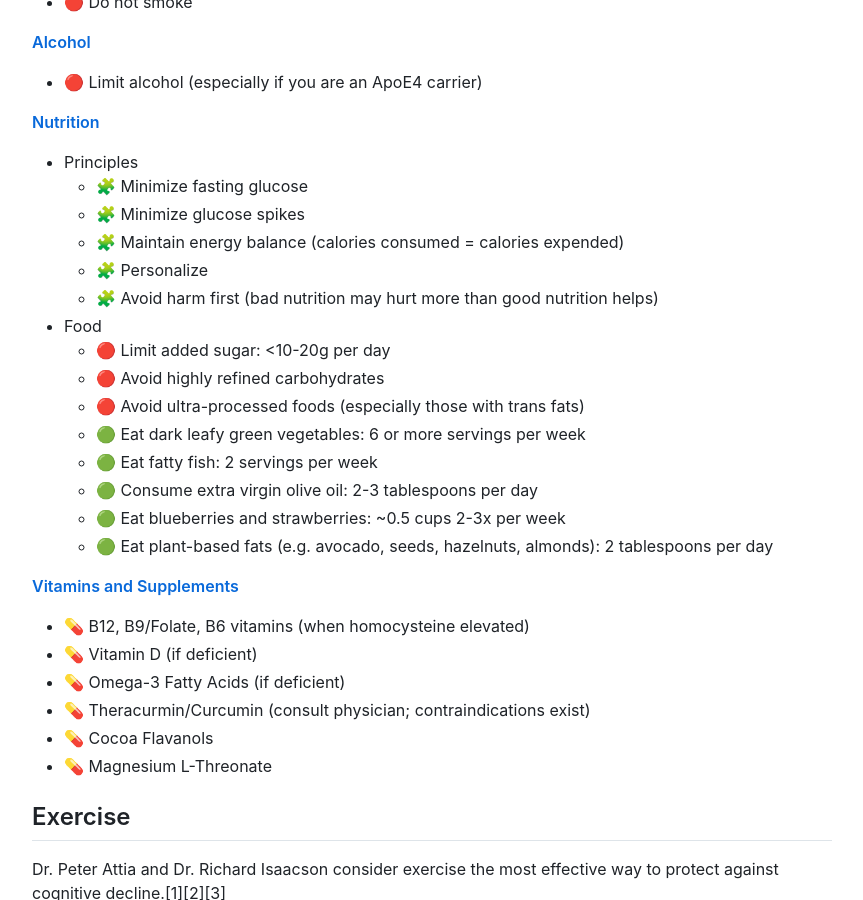
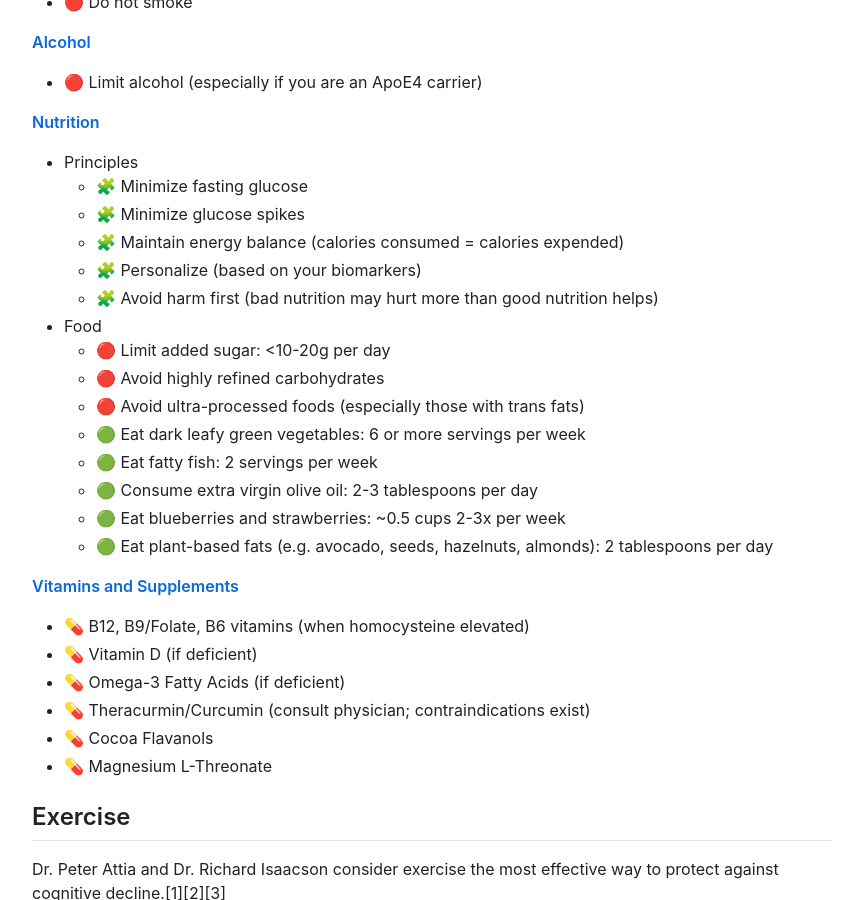
Before and after one commit to samtmartin/brainhealth, a Jekyll site: the page built from index.md, in a window 1280 px wide and 900 px high, scrolled down 873 px. Shown: the whole window, without its empty margins (208-1071 px from the left). Built offline with Jekyll 4.4.1, drawn with Linux system fonts in a browser that asks for light colours; nearby versions of some CDN libraries; our own code applies the rules of GitHub Pages for plain Markdown files.

Commit message:
Nit. Update text in TLDR section.

```diff
--- a/index.md
+++ b/index.md
@@ -36,7 +36,7 @@ The protocol is organized by category and estimated impact, with recommendations
     - 🧩 Minimize fasting glucose
     - 🧩 Minimize glucose spikes
     - 🧩 Maintain energy balance (calories consumed = calories expended)
-    - 🧩 Personalize
+    - 🧩 Personalize (based on your biomarkers)
     - 🧩 Avoid harm first (bad nutrition may hurt more than good nutrition helps)
   - Food
     - 🔴 Limit added sugar: <10-20g per day
```
